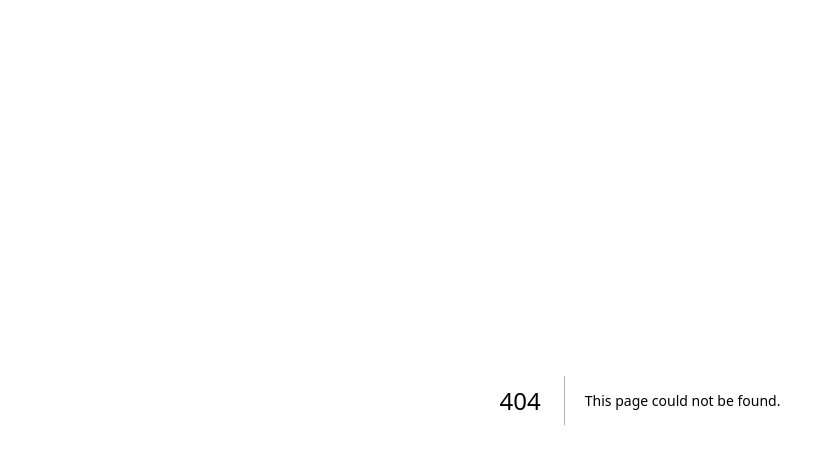
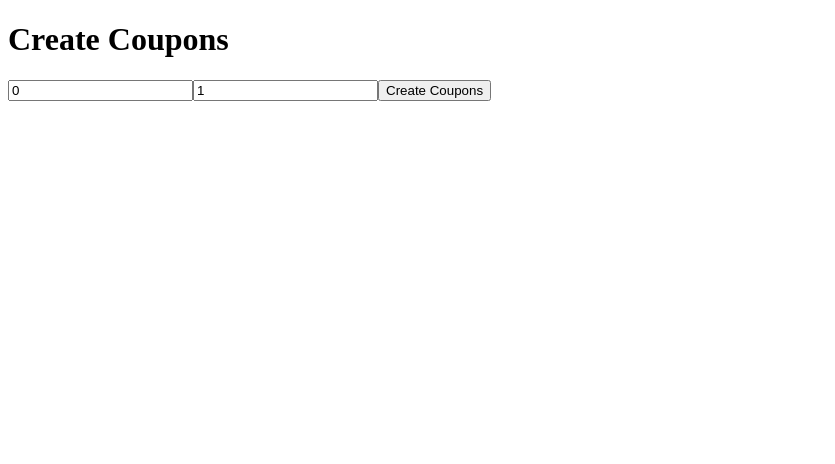
Before and after one commit to UncleJoseph-Jr/coupone-generator, a Next.js app: page /createcoupons in a window 1280 px wide. Before the commit this address had no page. Shown: the top 464 px of the page, without its empty margins (0-835 px from the left). Built offline with nearby package versions, Linux system fonts and the light colour scheme.

Commit message:
change name

```diff
--- /dev/null
+++ b/src/pages/api/createcoupons.ts
@@ -0,0 +1,60 @@
+import { NextApiRequest, NextApiResponse } from 'next';
+import { PrismaClient } from '@prisma/client';
+import { generateCouponCode } from '@/lib/generateCouponCode';
+import { generateQRCode } from '@/lib/generateQRCode';
+
+const prisma = new PrismaClient();
+
+export default async function handler(req: NextApiRequest, res: NextApiResponse) {
+  if (req.method === 'POST') {
+    const { points } = req.body;
+
+    if (!points || points <= 0) {
+      return res.status(400).json({ message: 'Invalid points value' });
+    }
+
+    const code = generateCouponCode();
+    const qrCode = await generateQRCode(code);
+
+    try {
+      const coupon = await prisma.coupon.create({
+        data: {
+          code,
+          points, // บันทึกจำนวน points
+        },
+      });
+
+      return res.status(201).json({ coupon, qrCode });
+    } catch (error) {
+      console.error('Error creating coupon:', error);
+      return res.status(500).json({ message: 'Error creating coupon' });
+    }
+  } else if (req.method === 'GET') {
+    try {
+      const coupons = await prisma.coupon.findMany();
+      return res.status(200).json(coupons);
+    } catch (error) {
+      console.error('Error fetching coupons:', error);
+      return res.status(500).json({ message: 'Error fetching coupons' });
+    }
+  } else if (req.method === 'DELETE') {
+    const { id } = req.query;
+
+    if (!id) {
+      return res.status(400).json({ message: 'Coupon ID is required' });
+    }
+
+    try {
+      const deletedCoupon = await prisma.coupon.delete({
+        where: { id: id as string },
+      });
+
+      return res.status(200).json({ message: 'Coupon deleted', deletedCoupon });
+    } catch (error) {
+      console.error('Error deleting coupon:', error);
+      return res.status(500).json({ message: 'Error deleting coupon' });
+    }
+  } else {
+    return res.status(405).json({ message: 'Method not allowed' });
+  }
+}
--- a/src/pages/couponsList.tsx
+++ b/src/pages/couponsList.tsx
@@ -13,7 +13,7 @@ const CouponsList = () => {
 
   useEffect(() => {
     const fetchCoupons = async () => {
-      const response = await fetch('/api/coupons');
+      const response = await fetch('/api/createcoupons');
       const data = await response.json();
       console.log('Coupons fetched:', data); // ตรวจสอบข้อมูลที่ดึงมาจาก API
       setCoupons(data);
@@ -23,7 +23,7 @@ const CouponsList = () => {
   }, []);
 
   const handleCreateCoupon = async () => {
-    const response = await fetch('/api/coupons', {
+    const response = await fetch('/api/createcoupons', {
       method: 'POST',
       headers: {
         'Content-Type': 'application/json',
@@ -42,7 +42,7 @@ const CouponsList = () => {
   };
 
   const deleteCoupon = async (id: string) => {
-    const response = await fetch(`/api/coupons?id=${id}`, {
+    const response = await fetch(`/api/createcoupons?id=${id}`, {
       method: 'DELETE',
     });
     if (response.ok) {
--- /dev/null
+++ b/src/pages/createcoupons.tsx
@@ -0,0 +1,82 @@
+/* eslint-disable @next/next/no-img-element */
+import { useState } from 'react';
+import QRCode from 'qrcode';
+
+const Coupons = () => {
+  const [points, setPoints] = useState<number>(0); // สถานะสำหรับเก็บค่า points
+  const [quantity, setQuantity] = useState<number>(1); // สถานะสำหรับเก็บจำนวนคูปองที่จะสร้าง
+  const [qrCodes, setQrCodes] = useState<{ code: string; qr: string }[]>([]); // สถานะสำหรับเก็บรหัสคูปองและ QR codes
+
+  const handleCreateCoupons = async () => {
+    const codesAndQRCodes: { code: string; qr: string }[] = []; // ตัวแปรเก็บรหัสคูปองและ QR codes
+
+    for (let i = 0; i < quantity; i++) {
+      const response = await fetch('/api/coupons', {
+        method: 'POST',
+        headers: {
+          'Content-Type': 'application/json',
+        },
+        body: JSON.stringify({ points }), // ส่ง points ไปยัง API
+      });
+
+      if (response.ok) {
+        const data = await response.json();
+        console.log('Coupon created:', data); // ตรวจสอบว่าได้รับข้อมูลตอบกลับจาก API
+        const qrCodeData = await generateQRCode(data.coupon.code); // สร้าง QR code
+        codesAndQRCodes.push({ code: data.coupon.code, qr: qrCodeData }); // บันทึกรหัสคูปองและ QR code
+      } else {
+        console.error('Failed to create coupon');
+      }
+    }
+
+    setQrCodes(codesAndQRCodes); // ตั้งค่าสถานะ qrCodes หลังจากสร้างคูปองทั้งหมด
+    setPoints(0); // รีเซ็ตค่าของ points หลังจากสร้างคูปองสำเร็จ
+    setQuantity(1); // รีเซ็ตค่าของ quantity
+  };
+
+  const generateQRCode = async (text: string): Promise<string> => {
+    try {
+      return await QRCode.toDataURL(text);
+    } catch (err) {
+      console.error('Error generating QR Code:', err);
+      throw new Error('Error generating QR code');
+    }
+  };
+
+  return (
+    <div>
+      <h1>Create Coupons</h1>
+
+      <div>
+        <input
+          type="number"
+          value={points}
+          onChange={(e) => setPoints(Number(e.target.value))} // เปลี่ยนค่าที่กรอกใน input เป็น number
+          placeholder="Enter points"
+        />
+        <input
+          type="number"
+          value={quantity}
+          onChange={(e) => setQuantity(Number(e.target.value))} // เปลี่ยนค่าที่กรอกใน input เป็น number
+          min={1} // กำหนดค่าต่ำสุดเป็น 1
+          placeholder="Enter quantity"
+        />
+        <button onClick={handleCreateCoupons}>Create Coupons</button>
+      </div>
+
+      {qrCodes.length > 0 && (
+        <div>
+          <h2>Generated Coupons:</h2>
+          {qrCodes.map(({ code, qr }, index) => (
+            <div key={index}>
+              <p>Coupon Code: {code}</p>
+              <img src={qr} alt={`QR Code for ${code}`} /> {/* แสดง QR code */}
+            </div>
+          ))}
+        </div>
+      )}
+    </div>
+  );
+};
+
+export default Coupons;
```
